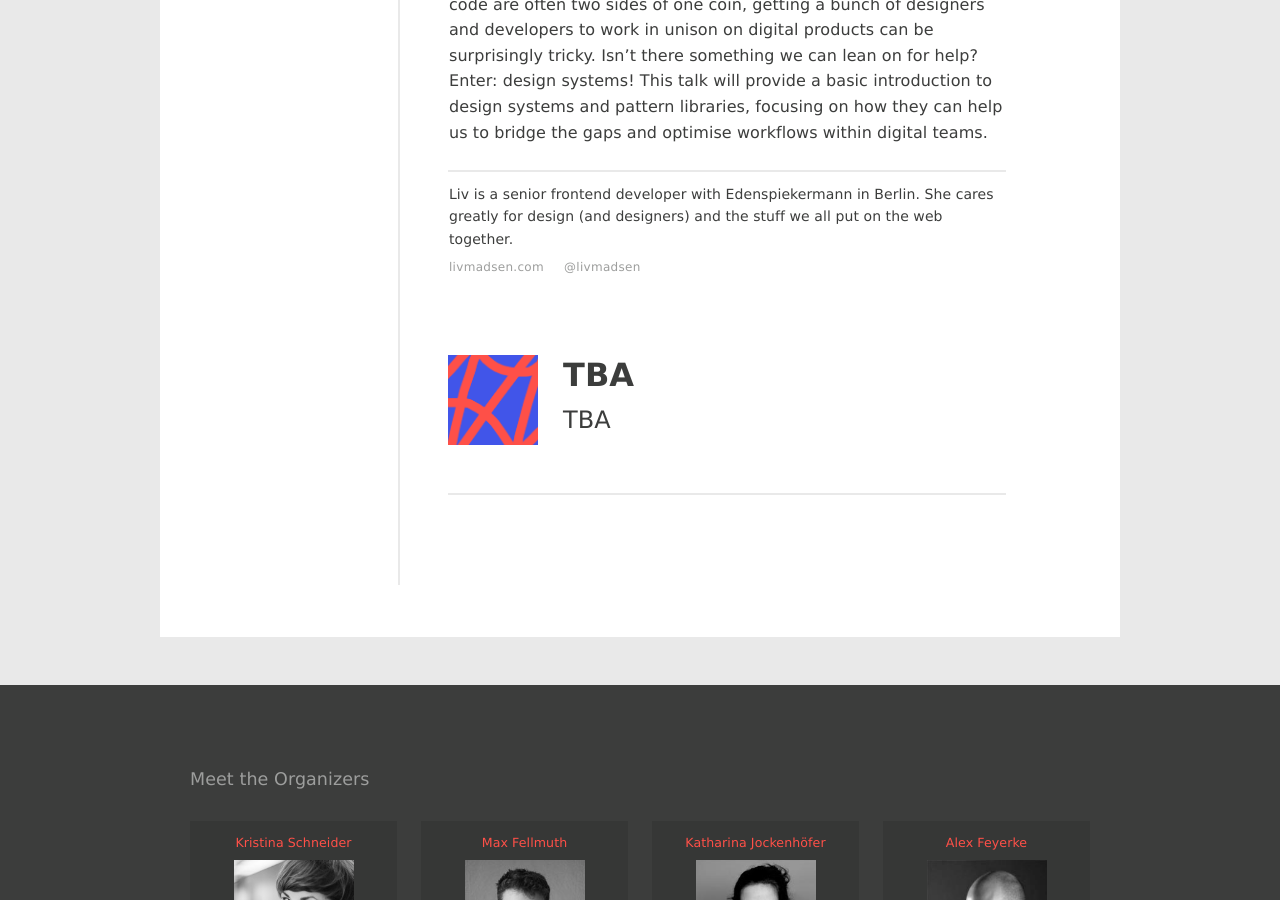
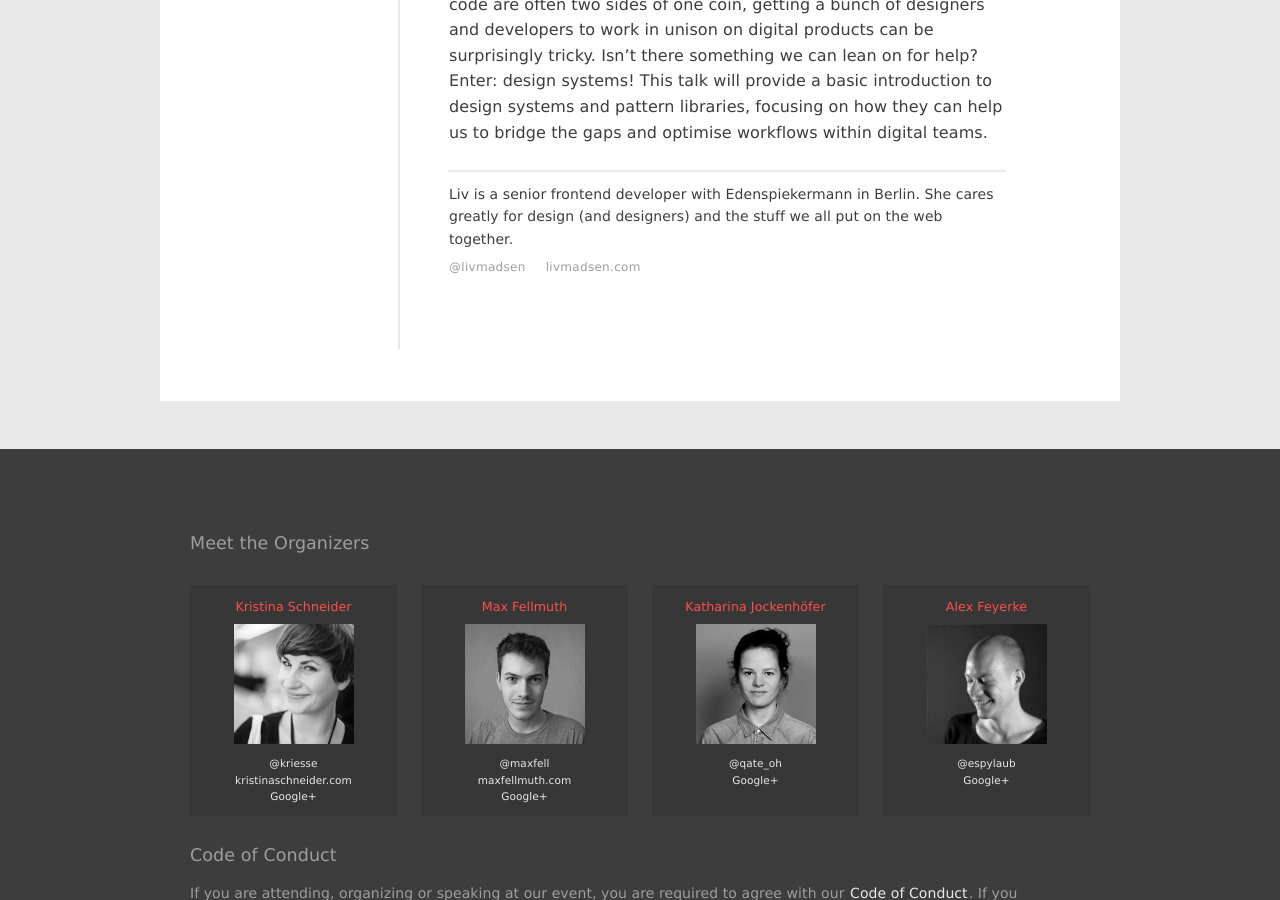
Before and after one commit to upfrontug/upfrontug.github.io, a Jekyll site: the page built from _posts/2017-10-10-meetup.html, in a window 1280 px wide and 900 px high, scrolled down 1682 px. Built offline with Jekyll 4.4.1, drawn with Linux system fonts in a browser that asks for light colours; a script that is not in the unit is left out.

Commit message:
remove placeholder

```diff
--- a/_posts/2017-10-10-meetup.html
+++ b/_posts/2017-10-10-meetup.html
@@ -31,12 +31,9 @@
       desc: 'Even though most of us understand that on the web visuals and code are often two sides of one coin, getting a bunch of designers and developers to work in unison on digital products can be surprisingly tricky. Isn’t there something we can lean on for help? Enter: design systems! This talk will provide a basic introduction to design systems and pattern libraries, focusing on how they can help us to bridge the gaps and optimise workflows within digital teams.'
       bio: 'Liv is a senior frontend developer with Edenspiekermann in Berlin. She cares greatly for design (and designers) and the stuff we all put on the web together.'
       links:
+        - url: 'https://twitter.com/livmadsen'
+          title: '@livmadsen'
         - url: 'http://www.livmadsen.com/'
           title: 'livmadsen.com'
-        - url: 'https://twitter.com/livmadsen'
-          title: '@livmadsen'
-    - name: 'TBA'
-      title: 'TBA'
-      picture: 'placeholder.png'
 
 ---
```
